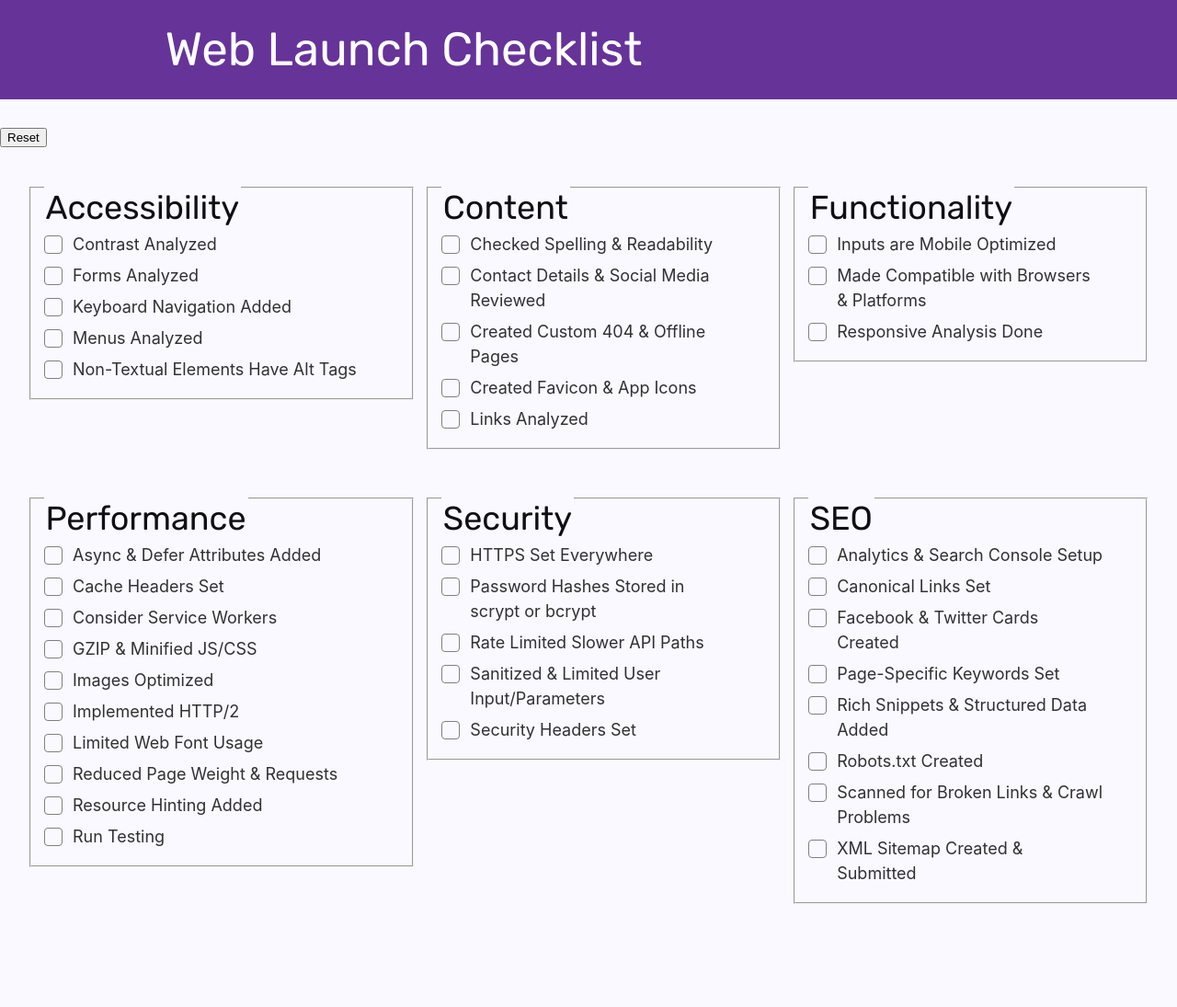
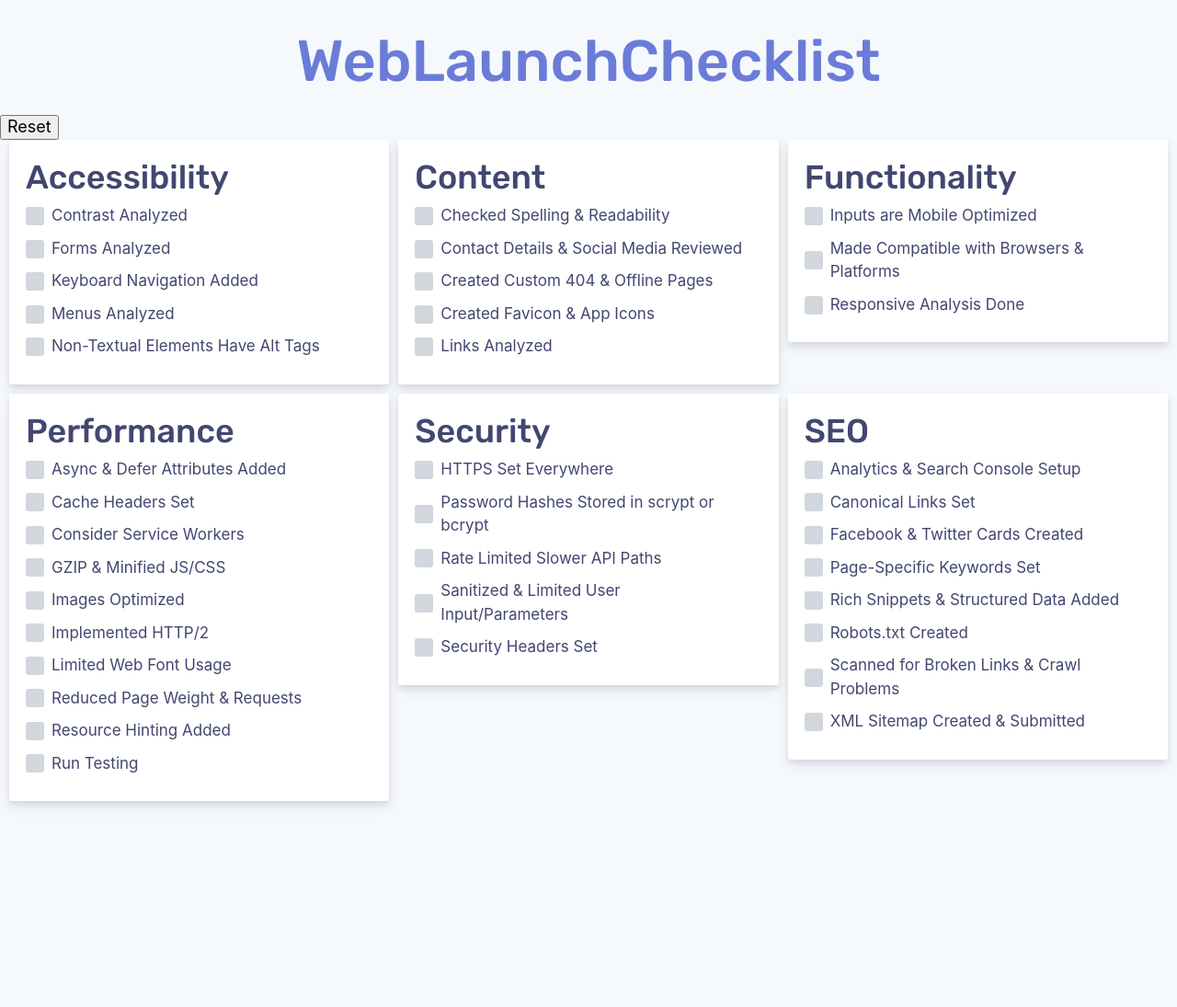
Before and after one commit to HarrisJT/web-launch-checklist, a Gatsby site: page / in a window 1280 px wide. Shown: the whole page at 92% size. Before the commit the page ends 983 px from the top, so only its background shows below. Built offline with nearby package versions, Linux system fonts and the light colour scheme; Gatsby itself is replaced by a stand-in of ours.

Commit message:
feat: initial styling added

```diff
--- a/src/components/Header.jsx
+++ b/src/components/Header.jsx
@@ -1,29 +1,34 @@
 import React from 'react';
+import styled from 'styled-components';
+
 import {Link} from 'gatsby';
+import {colors} from '../styles/variables';
 
-const Header = ({siteTitle}) => (
-  <header
-    style={{
-      background: `rebeccapurple`,
-      marginBottom: `1.45rem`,
-    }}>
+const Title = styled.h1`
+  font-size: 3.5em;
+  font-weight: 500;
+  margin: 0.5em 0.2em 0.375em;
+  text-align: center;
+`;
+
+const Header = () => (
+  <header>
+    <Title>
+      <Link
+        to="/"
+        style={{
+          color: `${colors.accent}`,
+          textDecoration: 'none',
+        }}>
+        WebLaunchChecklist
+      </Link>
+    </Title>
     <div
       style={{
-        margin: `0 auto`,
-        maxWidth: 960,
-        padding: `1.45rem 1.0875rem`,
-      }}>
-      <h1 style={{margin: 0}}>
-        <Link
-          to="/"
-          style={{
-            color: `white`,
-            textDecoration: `none`,
-          }}>
-          {siteTitle}
-        </Link>
-      </h1>
-    </div>
+        marginBottom: '5px',
+        textAlign: 'center',
+      }}
+    />
   </header>
 );
 
--- a/src/components/Layout.jsx
+++ /dev/null
@@ -1,50 +0,0 @@
-import React from 'react';
-import PropTypes from 'prop-types';
-import styled from 'styled-components';
-import Helmet from 'react-helmet';
-import {graphql, StaticQuery} from 'gatsby';
-
-import Header from './Header';
-import '../styles/global';
-
-class Layout extends React.PureComponent {
-  static propTypes = {
-    children: PropTypes.node.isRequired,
-  };
-
-  render() {
-    const {children} = this.props;
-
-    return (
-      <StaticQuery
-        query={graphql`
-          query SiteTitleQuery {
-            site {
-              siteMetadata {
-                title
-              }
-            }
-          }
-        `}
-        render={data => (
-          <React.Fragment>
-            <Helmet
-              title={data.site.siteMetadata.title}
-              meta={[
-                {name: `description`, content: `Sample`},
-                {name: `keywords`, content: `sample, something`},
-              ]}
-            />
-            <Header siteTitle={data.site.siteMetadata.title} />
-            <main>
-              {children}
-            </main>
-
-          </React.Fragment>
-        )}
-      />
-    );
-  }
-}
-
-export default Layout;
--- /dev/null
+++ b/src/components/layout.jsx
@@ -0,0 +1,38 @@
+import React from 'react';
+import PropTypes from 'prop-types';
+import Helmet from 'react-helmet';
+import {Normalize} from 'styled-normalize';
+
+import Header from './Header';
+import {GlobalStyles, SkipToContent} from '../styles/global';
+
+class Layout extends React.PureComponent {
+  static propTypes = {
+    children: PropTypes.node.isRequired,
+  };
+
+  render() {
+    const {children} = this.props;
+
+    return (
+      <React.Fragment>
+        <Helmet
+          title="WebLaunchChecklist"
+          meta={[
+            {name: 'description', content: 'Sample'},
+            {name: 'keywords', content: 'sample, something'},
+          ]}>
+          <html lang="en" />
+          <meta name="viewport" content="width=device-width, initial-scale=1" />
+        </Helmet>
+        <Normalize />
+        <GlobalStyles />
+        <SkipToContent href="#content">Skip To Content</SkipToContent>
+        <Header />
+        {children}
+      </React.Fragment>
+    );
+  }
+}
+
+export default Layout;
--- a/src/pages/404.jsx
+++ b/src/pages/404.jsx
@@ -1,11 +1,11 @@
 import React from 'react';
-import Layout from '../components/Layout';
+import MainLayout from '../components/layout';
 
 const NotFoundPage = () => (
-  <Layout>
+  <MainLayout>
     <h1>NOT FOUND</h1>
     <p>You just hit a route that doesn&#39;t exist... the sadness.</p>
-  </Layout>
+  </MainLayout>
 );
 
 export default NotFoundPage;
--- a/src/pages/index.jsx
+++ b/src/pages/index.jsx
@@ -1,128 +1,192 @@
 import React from 'react';
 import PropTypes from 'prop-types';
 import {graphql} from 'gatsby';
-import styled from 'styled-components';
+import styled, {keyframes} from 'styled-components';
 import 'typeface-rubik';
-import Layout from '../components/Layout';
+import MainLayout from '../components/layout';
+import check from '../images/check.svg';
+import {colors} from '../styles/variables';
 
 // TODO: change max-width to breakpoint system, use react.coms?
-const FormContainer = styled.form`
+const FormContainer = styled.main.attrs({id: 'content'})`
   max-width: 1260px;
   display: grid;
-  grid-template-columns: 1fr 1fr 1fr;
-  grid-template-areas: '. . .' '. . .';
   grid-gap: 10px;
-  padding-left: 20px;
-  padding-right: 20px;
-  margin-left: auto;
-  margin-right: auto;
+  grid-template-columns: repeat(auto-fill, minmax(400px, 1fr));
+  break-inside: avoid;
+  margin: 0 auto;
+
+  fieldset {
+    background-color: #fff;
+    box-shadow: 0 7px 14px rgba(50, 50, 93, 0.1), 0 3px 6px rgba(0, 0, 0, 0.08);
+    padding: 1.15rem 1rem 1rem;
+    border-radius: 3px;
+    height: min-content;
+
+    h2 {
+      margin-top: 0;
+      font-weight: 500;
+    }
+  }
 `;
 
 const PostContainer = styled.div`
-  padding: 0 1.75rem;
-  user-select: none;
-  display: inline-block;
-  position: relative;
-  width: 100%;
-  //min-height: 1px;
+  padding: 0 1rem 0 0;
+  margin: 10px 0;
+  display: flex;
+  flex-direction: column;
 `;
 
-const Checkbox = styled.input`
+const wiggle = keyframes`
+  from {
+    transform: scale(1, 1);
+  }
+
+  30% {
+    transform: scale(1.15, .65);
+}
+
+  40% {
+    transform: scale(.65, 1.15);
+}
+
+  50% {
+    transform: scale(1.05, .75);
+}
+
+  65% {
+    transform: scale(.85, .95);
+}
+
+  75% {
+    transform: scale(.95, .85);
+}
+
+  to {
+    transform: scale(1, 1);
+  }
+`;
+
+const Input = styled.input.attrs({type: 'checkbox'})`
+  align-self: center;
+  z-index: 1;
+  width: 20px;
+  height: 20px;
+  left: 0;
+  right: 0;
+  cursor: pointer;
   position: absolute;
-  top: 4px;
-  left: 0;
-  height: 20px;
-  width: 20px;
-  border-radius: 4px;
+  border: none;
+  outline: none;
   opacity: 0;
   margin: 0;
-  z-index: 1;
-  cursor: pointer;
+  -webkit-appearance: none;
+  -moz-appearance: none;
+  transition: background-color 0.1s ease-in, color 0.1s ease-in;
 
-  & ~ .post__checkbox-indicator:after {
-    width: 6px;
-    height: 11px;
-    top: 0;
-    left: 50%;
-    transform: translate(-50%, 2px) rotate(45deg);
-    border: solid #fff;
-    border-width: 0 2px 2px 0;
+  &:focus,
+  &:hover {
+    & + .post__checkbox .checkbox__outer {
+      background-color: ${colors.backgroundDarker};
+    }
   }
 
-  &:disabled ~ .post__checkbox-indicator:after {
-    border-color: darkgray;
+  // Styles for the indicator when the input is checked
+  &:checked {
+    & + .post__checkbox {
+      .checkbox__outer {
+        background-color: ${colors.accent};
+        animation: ${wiggle} 300ms ease;
       }
 
-  &:not(:disabled) {
-    &:checked {
-      & + span {
-        transition: all 175ms ease;
-        text-decoration: line-through;
-        opacity: 0.5;
-
-        & + .post__checkbox-indicator {
-          background: blue;
-
-          &:after {
-            display: block;
-          }
+      .checkbox__inner {
+        visibility: visible;
+        transform: scale(1);
       }
     }
 
     &:focus,
     &:hover {
-        & ~ .post__checkbox-indicator {
-          background: darkblue;
+      & + .post__checkbox .checkbox__outer {
+        background-color: ${colors.accentDark};
       }
     }
   }
+`;
 
-    &:focus,
-    &:hover {
-      & ~ .post__checkbox-indicator {
-        border: 1px solid theme-color('primary');
-        box-shadow: inset 0 1px 1px rgba(0, 0, 0, 0.075), 0 0 8px blue;
-      }
-    }
+const Checkbox = styled.div.attrs({className: 'post__checkbox', 'aria-hidden': 'true'})`
+  height: 20px;
+  display: flex;
+  align-items: center;
+  z-index: 0;
+
+  .checkbox__outer {
+    width: 20px;
+    height: 20px;
+    position: relative;
+    transition: background-color 200ms ease-in-out;
+    background-color: ${colors.backgroundDark};
+    border-radius: 3px;
   }
 
-  &:disabled ~ .post__checkbox-indicator {
-    background: lightgray;
-    opacity: 0.65;
-    cursor: not-allowed !important;
+  .checkbox__inner {
+    visibility: hidden;
+    width: 14px;
+    height: 14px;
+    margin: 3px;
+    transform: scale(1.15);
+    transition: all 200ms ease-in-out;
+    background-size: contain;
+    background: url(${check}) no-repeat 50%;
   }
 `;
 
 const CheckboxTitle = styled.span`
-  width: 100%;
-  display: inline-block;
-`;
+  margin: 0 0 0 8px;
+  cursor: pointer;
+  font-size: 17px;
+  color: ${colors.headingText};
 
-const CheckboxIndicator = styled.div`
-  z-index: 0;
-  position: absolute;
-  margin-top: 0.125rem;
-  margin-bottom: 0.375rem;
-  top: 2px;
-  left: 0;
-  height: 20px;
-  width: 20px;
-  border: 1px solid gray;
-  border-radius: 4px;
+  &.title--checked {
+    transition: all 175ms ease;
+    text-decoration: line-through;
+    opacity: 0.65;
+  }
 
-  &:after {
-    content: '';
-    position: absolute;
-    display: none;
+  &:hover,
+  &:focus {
+    color: ${colors.textDark};
   }
 `;
 
-const PostInfo = styled.div`
-  overflow: hidden;
+const PostRow = styled.div`
+  position: relative;
+  width: 100%;
+  display: flex;
+  align-items: center;
+  margin: 0;
+  border: 0;
+  cursor: pointer;
+  justify-content: flex-start;
+`;
+
+const PostInfo = styled.div.attrs({className: 'post__info-container'})`
+  visibility: collapse;
+  transition: max-height 300ms ease-in;
+  will-change: max-height, visibility;
   max-height: 0;
 
-  &.post__info-container--open {
+  &.info-container--opened {
+    visibility: visible;
     max-height: min-content;
+    padding-bottom: 0.75em;
+    margin-top: 0.55em;
+    border-bottom: 1px solid ${colors.border};
+    transition-timing-function: ease-out;
+  }
+
+  p:first-child {
+    margin-top: 0;
   }
 `;
 
@@ -144,7 +208,7 @@ class Home extends React.Component {
         edges: PropTypes.arrayOf(
           PropTypes.shape({
             node: PropTypes.object.isRequired,
-          }),
+          })
         ),
       }),
     }).isRequired,
@@ -153,29 +217,6 @@ class Home extends React.Component {
   state = {
     postsStatus: {},
   };
-
-  constructor(props) {
-    super(props);
-
-    this.categorizedPosts = groupByCategory(props.data.allMarkdownRemark.edges);
-
-    // Set up the data structure holding each posts open and checked status
-    for (let key in this.categorizedPosts) {
-      const {postsStatus} = this.state;
-      const postsInCategory = {};
-      this.categorizedPosts[key].forEach(post => {
-        postsInCategory[post.node.id] = {
-          checked: false,
-          opened: false,
-        };
-      });
-      postsStatus[key] = postsInCategory;
-    }
-  }
-
-  componentDidMount() {
-    this.hydrateStateWithLocalStorage();
-  }
 
   handleChecklistChange = (e, category, id) => {
     const {postsStatus} = this.state;
@@ -218,7 +259,6 @@ class Home extends React.Component {
     const {postsStatus} = this.state;
 
     postsStatus[category][id].opened = !postsStatus[category][id].opened;
-    console.log(postsStatus[category][id].opened);
 
     // Update React state
     this.setState({
@@ -229,17 +269,38 @@ class Home extends React.Component {
     localStorage.setItem('postsStatus', JSON.stringify(postsStatus));
   };
 
+  constructor(props) {
+    super(props);
+
+    this.categorizedPosts = groupByCategory(props.data.allMarkdownRemark.edges);
+
+    // Set up the data structure holding each posts open and checked status
+    for (let key in this.categorizedPosts) {
+      const {postsStatus} = this.state;
+      const postsInCategory = {};
+      this.categorizedPosts[key].forEach(post => {
+        postsInCategory[post.node.id] = {
+          checked: false,
+          opened: false,
+        };
+      });
+      postsStatus[key] = postsInCategory;
+    }
+  }
+
+  componentDidMount() {
+    this.hydrateStateWithLocalStorage();
+  }
+
   hydrateStateWithLocalStorage() {
-    const key = 'postsStatus';
-
-    if (localStorage.hasOwnProperty(key)) {
+    if (Object.prototype.hasOwnProperty.call(localStorage, 'postsStatus')) {
       // get the key's value from localStorage
-      let value = localStorage.getItem(key);
+      let value = localStorage.getItem('postsStatus');
 
       // parse the localStorage string and setState
       try {
         value = JSON.parse(value);
-        this.setState({[key]: value});
+        this.setState({postsStatus: value});
       } catch (e) {
         // handle empty string
       }
@@ -250,7 +311,7 @@ class Home extends React.Component {
     const {postsStatus} = this.state;
 
     return (
-      <Layout>
+      <MainLayout>
         <input
           onClick={this.handleChecklistReset}
           type="reset"
@@ -260,29 +321,30 @@ class Home extends React.Component {
         <FormContainer>
           {Object.keys(this.categorizedPosts).map(category => (
             <fieldset key={category}>
-              <legend>
               <h2>{category}</h2>
-              </legend>
               {this.categorizedPosts[category].map(post => {
                 const {id, frontmatter, html} = post.node;
                 return (
                   <PostContainer key={id}>
-                    <Checkbox
-                      type="checkbox"
+                    <PostRow>
+                      <Input
                         value={frontmatter.title}
                         checked={postsStatus[category][id].checked}
                         onChange={e => this.handleChecklistChange(e, category, id)}
                       />
-                    <CheckboxTitle onClick={() => this.handleExpand(category, id)}>
+                      <Checkbox>
+                        <div className="checkbox__outer">
+                          <div className="checkbox__inner" />
+                        </div>
+                      </Checkbox>
+                      <CheckboxTitle
+                        onClick={() => this.handleExpand(category, id)}
+                        className={postsStatus[category][id].checked && 'title--checked'}>
                         {frontmatter.title}
                       </CheckboxTitle>
-                    <CheckboxIndicator className="post__checkbox-indicator" />
+                    </PostRow>
                     <PostInfo
-                      className={
-                        postsStatus[category][id].opened
-                          ? `post__info-container--open`
-                          : `post__info-container`
-                      }
+                      className={postsStatus[category][id].opened && `info-container--opened`}
                       dangerouslySetInnerHTML={{__html: html}}
                     />
                   </PostContainer>
@@ -291,7 +353,7 @@ class Home extends React.Component {
             </fieldset>
           ))}
         </FormContainer>
-      </Layout>
+      </MainLayout>
     );
   }
 }
--- a/src/styles/global.js
+++ b/src/styles/global.js
@@ -1,8 +1,7 @@
-import {injectGlobal} from 'styled-components';
+import styled, {createGlobalStyle} from 'styled-components';
 import {breakpoints, colors, fonts} from './variables';
 
-// eslint-disable-next-line no-unused-expressions
-injectGlobal`
+export const GlobalStyles = createGlobalStyle`
  :root {
     /* Base sizes */
     --baseSizeSmall: 100%; // 16px
@@ -22,6 +21,7 @@ injectGlobal`
     --setpTwoLarge: calc(var(--stepOneLarge) * var(--ratioLarge));
     --setpThreeLarge: calc(var(--setpTwoLarge) * var(--ratioLarge));
   }
+
   * {
     box-sizing: border-box;
 
@@ -29,6 +29,7 @@ injectGlobal`
       outline-color: #d0a233;
     }
   }
+
   html {
     font-size: var(--baseSizeSmall);
     line-height: 1.5;
@@ -39,6 +40,7 @@ injectGlobal`
 
     ${fonts.body}
   }
+
   body {
     background-color: ${colors.background};
     margin: 0;
@@ -47,11 +49,13 @@ injectGlobal`
     -webkit-font-smoothing: antialiased;
     -moz-osx-font-smoothing: grayscale;
   }
+
   h1, h2, h3 {
      margin: var(--stepOneSmall) 0 0;
      line-height: 1.1;
      ${fonts.heading}
   }
+
   h1 {
     font-size: var(--stepThreeSmall);
     margin: 0 0 0.5rem;
@@ -60,6 +64,7 @@ injectGlobal`
       font-size: var(--setpThreeLarge);
     }
   }
+
   h2 {
     font-size: var(--stepTwoSmall);
 
@@ -67,6 +72,7 @@ injectGlobal`
       font-size: var(--setpTwoLarge);
     }
   }
+
   h3 {
     font-size: var(--stepOneSmall);
 
@@ -74,13 +80,16 @@ injectGlobal`
       font-size: var(--stepOneLarge);
     }
   }
+
   p {
     margin: var(--stepOneSmall) 0 0;
-    line-height: 1.7;
+    line-height: 1.5;
   }
+
   a {
     text-decoration: none;
   }
+
   strong {
     font-weight: 600;
     color: ${colors.headingText};
@@ -95,6 +104,34 @@ injectGlobal`
   }
 
   fieldset {
-    height: min-content;
+    border: none;
+    margin: 0;
+    padding: 0;
+    border: 0;
+    font-size: 100%;
+    font: inherit;
+    vertical-align: baseline;
   }
 `;
+
+export const SkipToContent = styled.a`
+  position: absolute;
+  top: -1000px;
+  left: -1000px;
+  width: 1px;
+  height: 1px;
+  overflow: hidden;
+  z-index: -99;
+
+  &:active,
+  &:focus,
+  &:hover {
+    top: 20px;
+    left: 50%;
+    transform: translateX(-50%);
+    z-index: 1;
+    width: auto;
+    height: auto;
+    overflow: visible;
+  }
+`;
--- a/src/styles/variables.js
+++ b/src/styles/variables.js
@@ -1,9 +1,12 @@
 const colors = {
-  background: `#f9f9ff`,
+  background: `#F6F9FC`,
+  backgroundDark: `#d2d7dd`,
+  backgroundDarker: `#bbc0c6`,
   border: `#c7c7cd`,
-  headingText: `#100F15`,
-  bodyText: `#313132`,
-  textLight: `#717172`,
+  headingText: `#424770`,
+  bodyText: `#525f7f`,
+  textLight: `#aab7c4`,
+  textDark: `#7e8b98`,
   accent: `#6A7CD8`,
   accentDark: `#555abf`,
   accentLight: `#7795f8`,
```
Also changed, not shown: package.json (+5 -4 lines), src/images/check.svg (added), 1 other file. Lines whose indentation alone changed are shown as unchanged.
